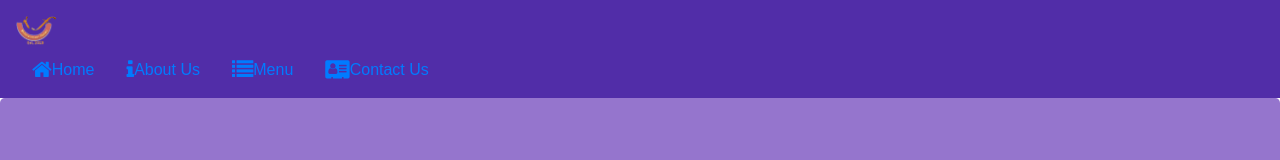
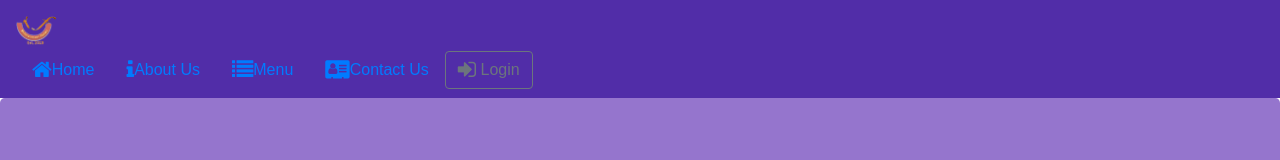
Before and after one commit to rohitjain908/ReactConfusionApp, a React (Create React App) app: page /home in a window 1280 px wide. Shown: the top 160 px of the page. Built offline with nearby package versions, Linux system fonts and the light colour scheme.

Commit message:
Uncontrolled Form

```diff
--- a/src/components/HeaderComponent.js
+++ b/src/components/HeaderComponent.js
@@ -1,5 +1,5 @@
 import React,{ Component } from 'react';
-import { Navbar,NavbarBrand,Nav,NavbarToggler,Collapse,NavItem,Jumbotron} from 'reactstrap';
+import { Navbar,NavbarBrand,Nav,NavbarToggler,Collapse,NavItem,Jumbotron,Modal,Button,ModalHeader,ModalBody,Form,FormGroup,Label,Input} from 'reactstrap';
 import {NavLink} from 'react-router-dom';
 
 class Header extends Component{
@@ -9,9 +9,12 @@
     super(props);
 
     this.state={
-      isNavOpen:false
+      isNavOpen:false,
+      isModalOpen:false
     }
     this.toggleNav=this.toggleNav.bind(this);
+    this.toggleModal=this.toggleModal.bind(this);
+    this.handleLogin=this.handleLogin.bind(this);
   }
 
   toggleNav(){
@@ -19,6 +22,21 @@
       isNavOpen:!this.state.isNavOpen
     })
   }
+
+  toggleModal(){
+    this.setState({
+      isModalOpen:!this.state.isModalOpen
+    })
+
+  }
+
+  handleLogin(event) {
+    this.toggleModal();
+    alert("Username: " + this.username.value + " Password: " + this.password.value
+        + " Remember: " + this.remember.checked);
+    event.preventDefault();
+
+}
 
   render(){
     return(
@@ -52,6 +70,11 @@
                     </NavLink>
                   </NavItem>
                 </Nav>
+                <Nav className="ml-auto" navbar>
+                  <NavItem>
+                    <Button outline onClick={this.toggleModal}><span className="fa fa-sign-in fa-lg"></span> Login</Button>
+                  </NavItem>
+                </Nav>
               </Collapse>
             </div>
         </Navbar>
@@ -65,6 +88,31 @@
             </div>
           </div>
         </Jumbotron>
+        <Modal isOpen={this.state.isModalOpen} toggle={this.toggleModal}>
+          <ModalHeader toggle={this.toggleModal}>Login</ModalHeader>
+          <ModalBody>
+          <Form onSubmit={this.handleLogin}>
+            <FormGroup>
+              <Label htmlFor="username">Username</Label>
+              <Input type="text" id="username" name="username"
+                innerRef={(input) => this.username = input} />
+            </FormGroup>
+            <FormGroup>
+              <Label htmlFor="password">Password</Label>
+              <Input type="password" id="password" name="password"
+              innerRef={(input) => this.password = input}  />
+            </FormGroup>
+            <FormGroup check>
+              <Label check>
+                <Input type="checkbox" name="remember"
+                innerRef={(input) => this.remember = input}  />
+                Remember me
+              </Label>
+            </FormGroup>
+            <Button type="submit" value="submit" color="primary">Login</Button>
+          </Form>
+          </ModalBody>
+        </Modal>
       </React.Fragment>
     );
   }
```
